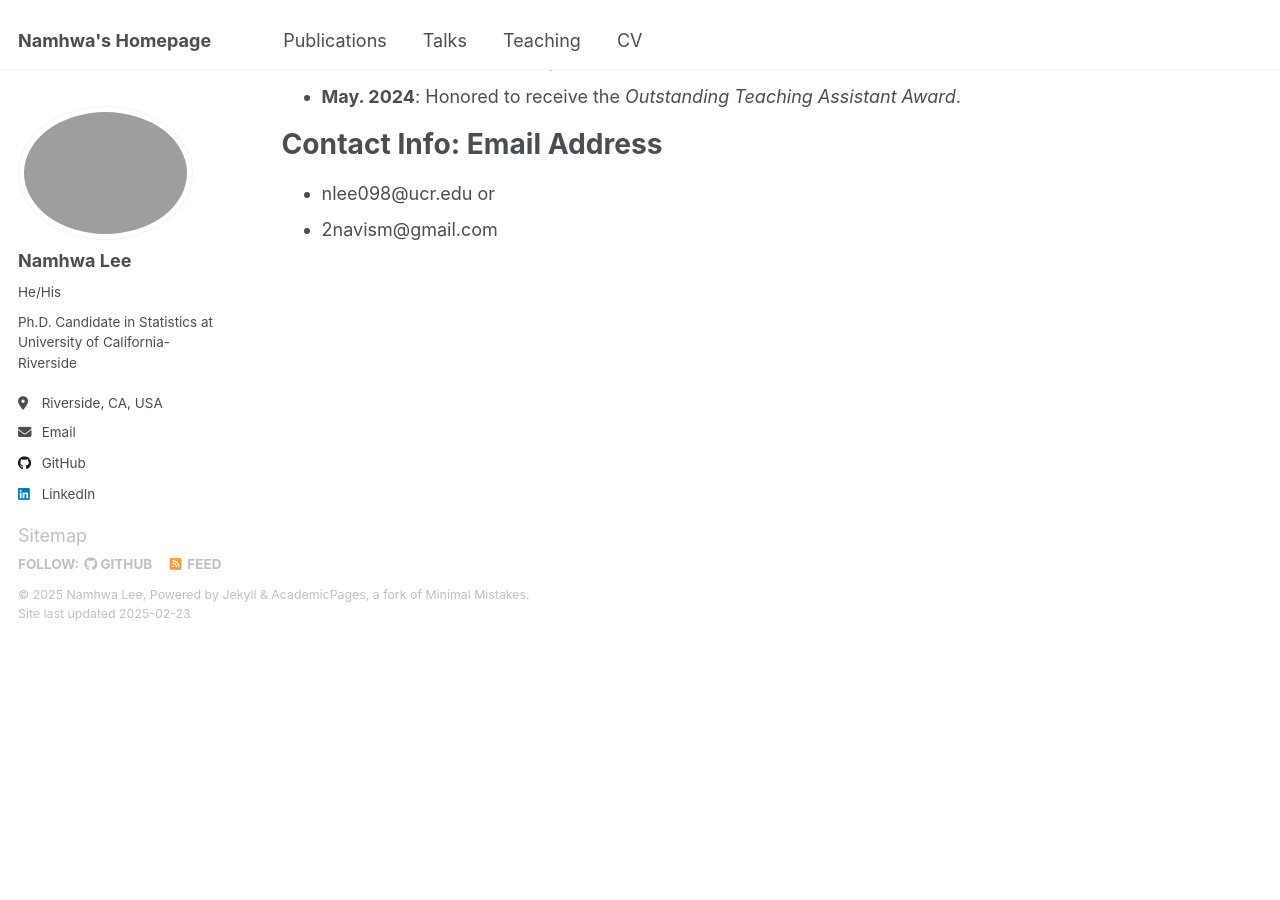
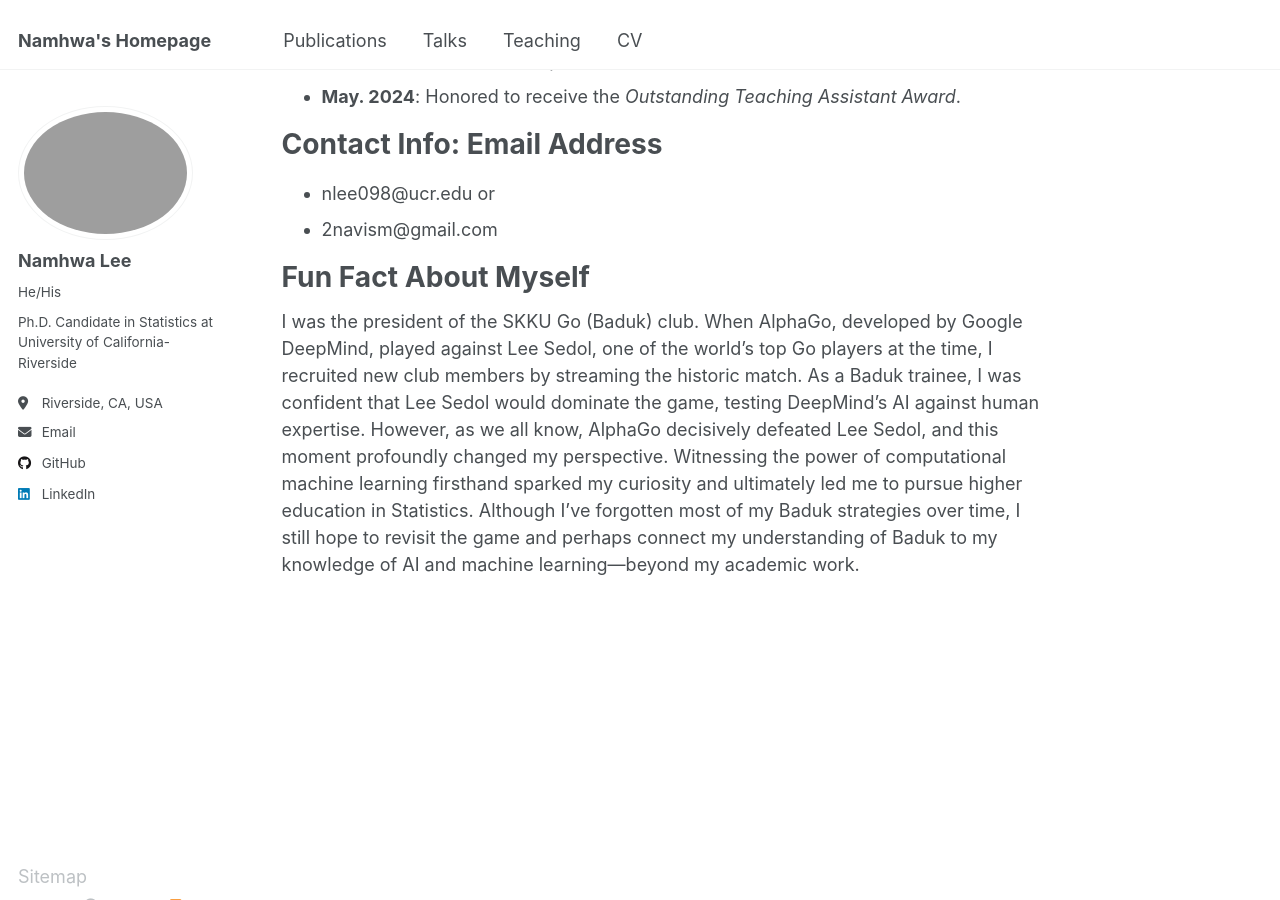
Before and after one commit to NamhwaLee/NamhwaLee.github.io, a Jekyll site: the page built from _pages/about.md, in a window 1280 px wide and 900 px high, scrolled down 686 px. Built offline with Jekyll 4.4.1, drawn with Linux system fonts in a browser that asks for light colours; before the commit the page ends 1327 px from its top, so only the background shows below that.

Commit message:
Update about.md

```diff
--- a/_pages/about.md
+++ b/_pages/about.md
@@ -28,3 +28,9 @@ Contact Info: Email Address
 - nlee098@ucr.edu
 or
 - 2navism@gmail.com
+
+
+Fun Fact About Myself
+======
+
+I was the president of the SKKU Go (Baduk) club. When AlphaGo, developed by Google DeepMind, played against Lee Sedol, one of the world’s top Go players at the time, I recruited new club members by streaming the historic match. As a Baduk trainee, I was confident that Lee Sedol would dominate the game, testing DeepMind's AI against human expertise. However, as we all know, AlphaGo decisively defeated Lee Sedol, and this moment profoundly changed my perspective. Witnessing the power of computational machine learning firsthand sparked my curiosity and ultimately led me to pursue higher education in Statistics. Although I’ve forgotten most of my Baduk strategies over time, I still hope to revisit the game and perhaps connect my understanding of Baduk to my knowledge of AI and machine learning—beyond my academic work.
```
